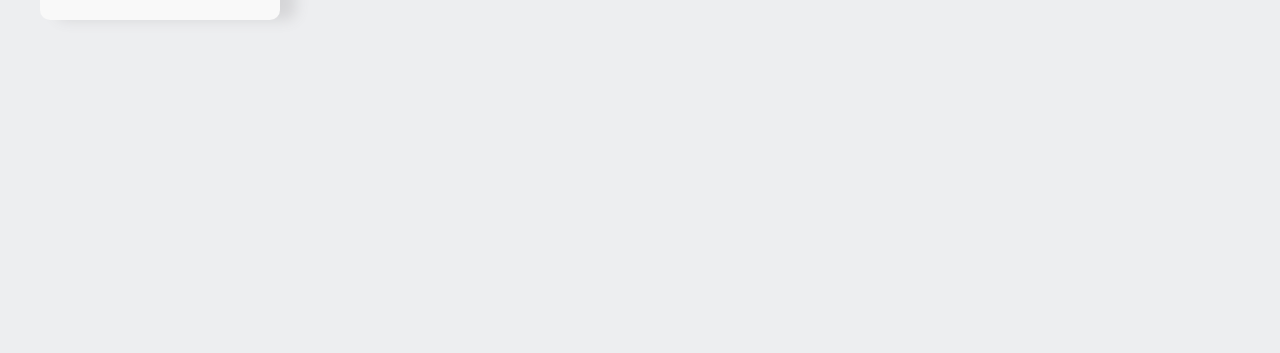
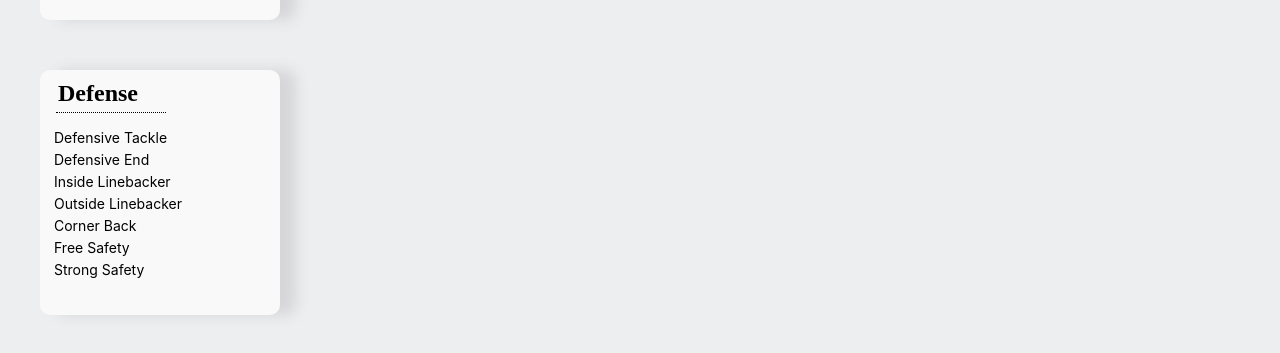
Before and after one commit to brandonj2858/top-scouts-front, a React (Create React App) app: page /rankings in a window 1280 px wide. Shown: the part 355-708 px from the top of the page. Built offline with nearby package versions, Linux system fonts and the light colour scheme; no server answers.

Commit message:
pos change

```diff
--- a/src/pages/Rankings.js
+++ b/src/pages/Rankings.js
@@ -57,6 +57,11 @@ const Rankings = () => {
 
   }
 
+  const handlePosChange = (evt) => {
+
+    setPosition(evt.target.getAttribute('name'))
+  }
+
 
 
     return (
@@ -69,21 +74,26 @@ const Rankings = () => {
           <div className="offense-container">
             <header className="offense-header">Offense</header>
             <ul className="offense-list">
+              <li onClick={handlePosChange} name="QB" className="pos-item">Quarterback </li>
+              <li onClick={handlePosChange} name="RB" className="pos-item">Runningback </li>
+              <li onClick={handlePosChange} name="FB" className="pos-item">FullBack </li>
+              <li onClick={handlePosChange} name="OT" className="pos-item">Offensive Tackle</li>
+              <li onClick={handlePosChange} name="G" className="pos-item">Offensive Gaurd </li>
+              <li onClick={handlePosChange} name="TE" className="pos-item">Tight End</li>
+              <li onClick={handlePosChange} name="WR" className="pos-item">Wide Reciever </li>
+            </ul>
+          </div>
 
-
-            <li className="pos-item">Quarterback </li>
-
-
-            <li className="pos-item">Runningback </li>
-            <li className="pos-item">FullBack </li>
-            <li className="pos-item">Offensive Tackle</li>
-            <li className="pos-item">Offensive Gaurd </li>
-            <li className="pos-item">Tight End</li>
-            <li className="pos-item">Wide Reciever </li>
-
-
-
-
+          <div className="offense-container">
+            <header className="offense-header">Defense</header>
+            <ul className="offense-list">
+            <li className="pos-item">Defensive Tackle</li>
+            <li className="pos-item">Defensive End </li>
+            <li className="pos-item">Inside Linebacker </li>
+            <li className="pos-item">Outside Linebacker</li>
+            <li className="pos-item">Corner Back</li>
+            <li className="pos-item">Free Safety</li>
+            <li className="pos-item">Strong Safety</li>
             </ul>
           </div>
 
```
